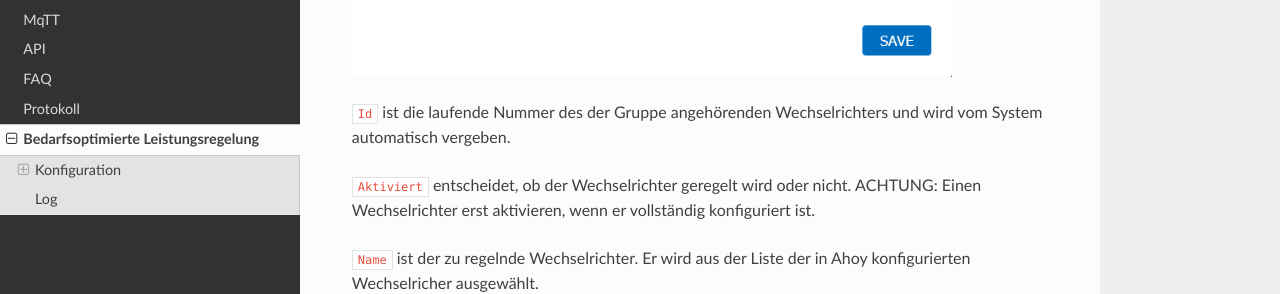
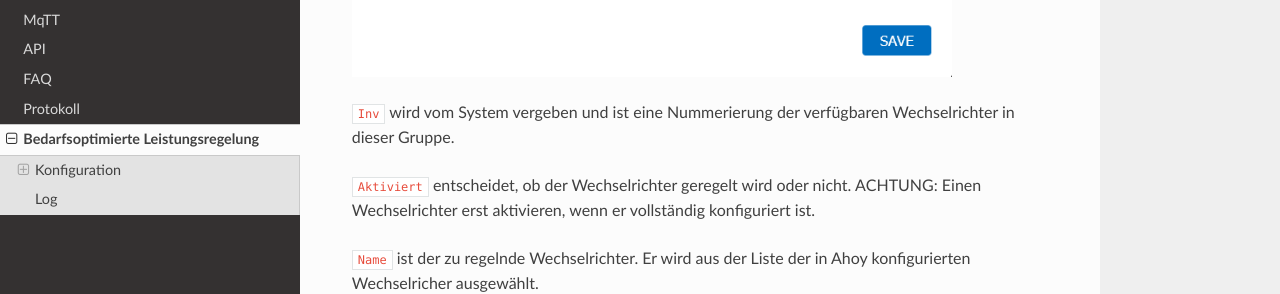
Before and after one commit to lumapu/ahoy_docs, a Sphinx documentation site: the page built from docs/source/zeroExport.rst, in a window 1280 px wide and 900 px high, scrolled down 2587 px. Shown: the part 155-449 px from the top of the window. Built offline with Sphinx 7.4.7 and the Read the Docs theme 2.0.0, drawn with Linux system fonts in a browser that asks for light colours; some of the changed text lies outside the part shown.

Commit message:
Update zeroExport.rst

```diff
--- a/docs/source/zeroExport.rst
+++ b/docs/source/zeroExport.rst
@@ -26,7 +26,7 @@
   :width: 600
   :alt: zeroExport Einstellungen Gruppe Allegemein - Default
 
-``Gruppe`` ist die laufende Nummer der verfügbaren Gruppen und wird vom System vergeben.
+``Gruppe`` wird vom System vergeben und ist eine Nummerierung der verfügbaren Gruppen.
 
 ``Aktivieren`` gibt die Gruppe zur Regelung gemäß den eingestellten Parametern frei. ACHTUNG: Die Gruppe muss vor der Aktivierung vollständig konfiguriert sein.
 
@@ -48,7 +48,7 @@
   :width: 600
   :alt: zeroExport Einstellungen Gruppe Inverter - Default
 
-``Id`` ist die laufende Nummer des der Gruppe angehörenden Wechselrichters und wird vom System automatisch vergeben.
+``Inv`` wird vom System vergeben und ist eine Nummerierung der verfügbaren Wechselrichter in dieser Gruppe.
 
 ``Aktiviert`` entscheidet, ob der Wechselrichter geregelt wird oder nicht. ACHTUNG: Einen Wechselrichter erst aktivieren, wenn er vollständig konfiguriert ist.
 
```
